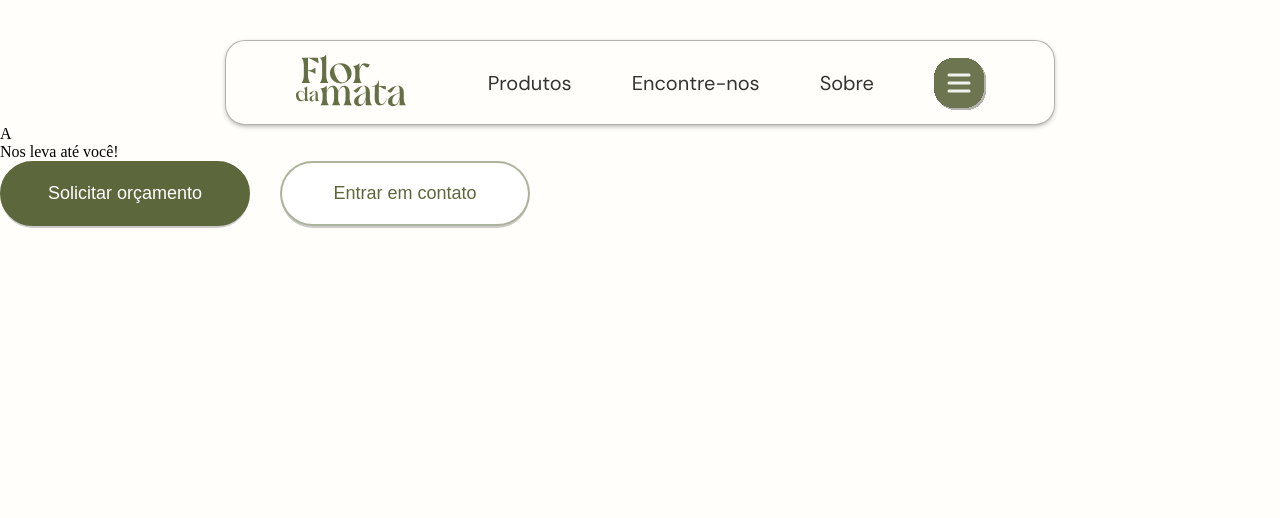
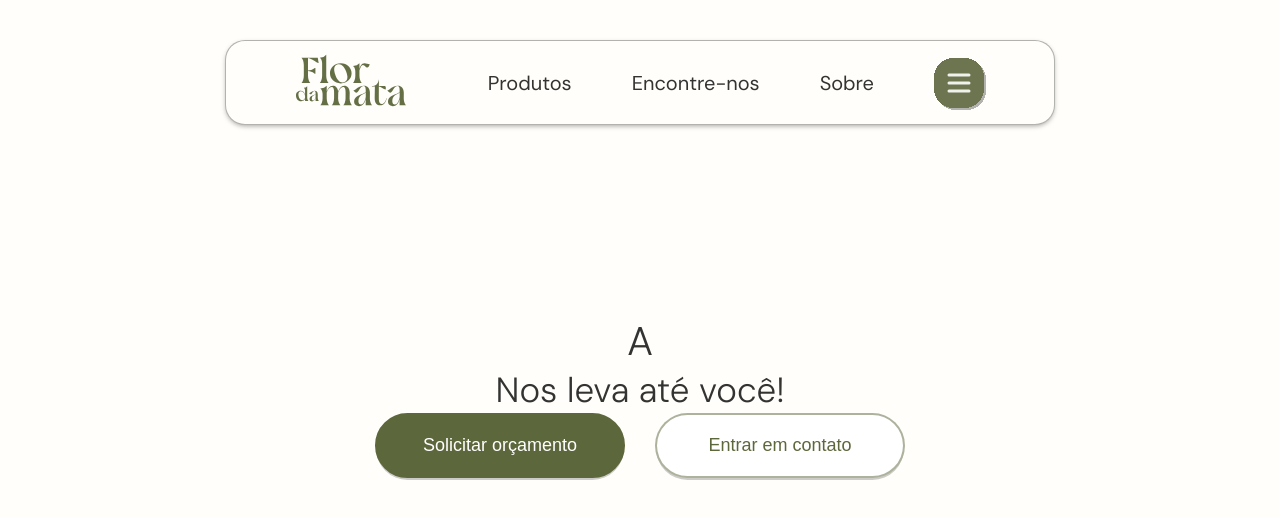
Before and after one commit to devmrqs/Flor-da-mata, a React (Vite) app: page / in a window 1280 px wide. Shown: the top 518 px of the page. Built offline with nearby package versions, Linux system fonts and the light colour scheme.

Commit message:
style: estiliza textos e layout do Hero

```diff
--- a/src/pages/Home/Home.jsx
+++ b/src/pages/Home/Home.jsx
@@ -5,10 +5,10 @@ import styles from "./Home.module.css";
 const Home = () => {
   return (
     <main>
-      <section>
-        <p>A</p>
+      <section className={styles.main}>
+        <p className={styles.textA}>A</p>
         <NaturezaText />
-        <p>Nos leva até você!</p>
+        <p className={styles.textSlogan}>Nos leva até você!</p>
         <div className={styles.containerBtn}>
           <Button label="Solicitar orçamento" variant="primary" />
           <Button label="Entrar em contato" variant="secondary" />
--- a/src/pages/Home/Home.module.css
+++ b/src/pages/Home/Home.module.css
@@ -1,5 +1,27 @@
+.main {
+  display: flex;
+  flex-direction: column;
+  align-items: center;
+  padding-top: 190px;
+  user-select: none;
+}
+
 .containerBtn {
   display: flex;
   flex-direction: row;
   gap: 30px;
 }
+
+.textA {
+  font-family: "DM Sans", sans-serif;
+  font-weight: 300;
+  font-size: 40px;
+  color: rgba(0, 0, 0, 0.8);
+}
+
+.textSlogan {
+  font-family: "DM Sans", sans-serif;
+  font-weight: 300;
+  font-size: 35px;
+  color: rgba(0, 0, 0, 0.8);
+}
```
